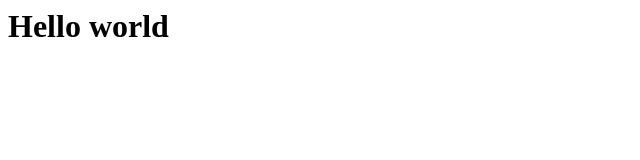
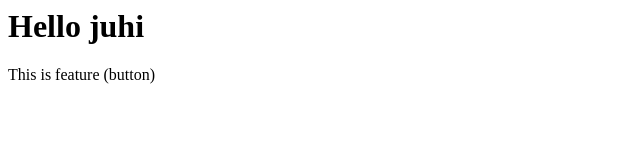
Before and after one commit to miteshkumat/LocalRepo, a plain HTML site: page index.html in a window 1280 px wide. Shown: the whole page, without its empty margins (0-640 px from the left). Drawn offline with Linux system fonts and the light colour scheme.

Commit message:
add new line and upgrade h1

```diff
--- a/index.html
+++ b/index.html
@@ -1 +1,2 @@
-<h1>Hello world</h1>
+<h1>Hello juhi</h1>
+<p>This is feature (button)</p>
```
